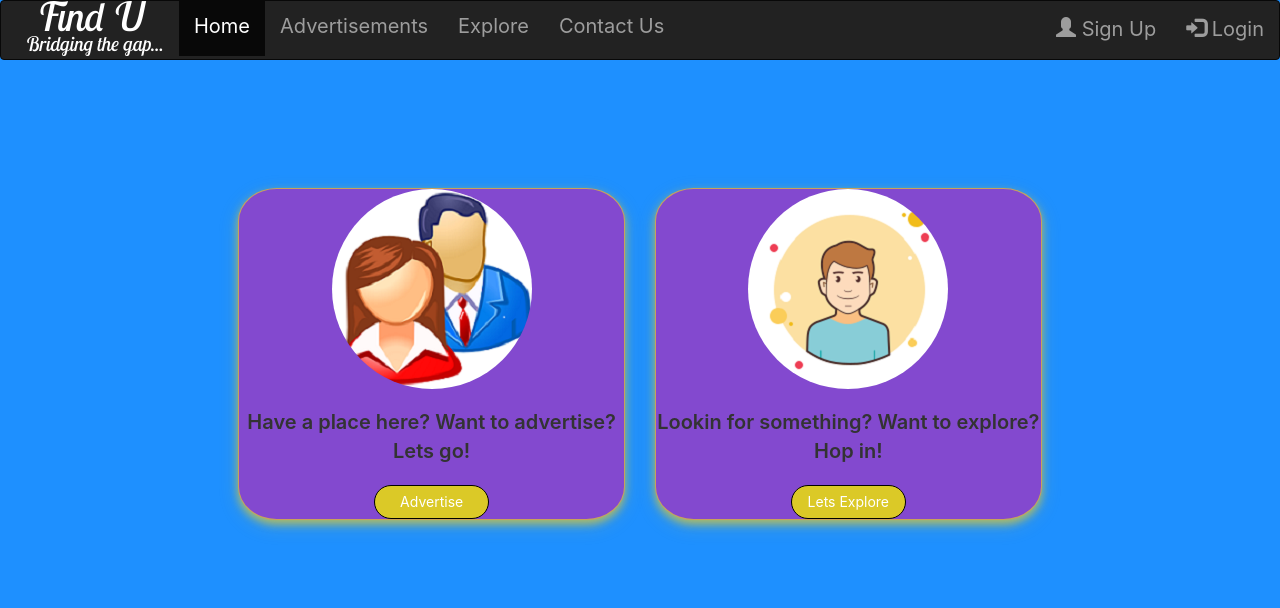
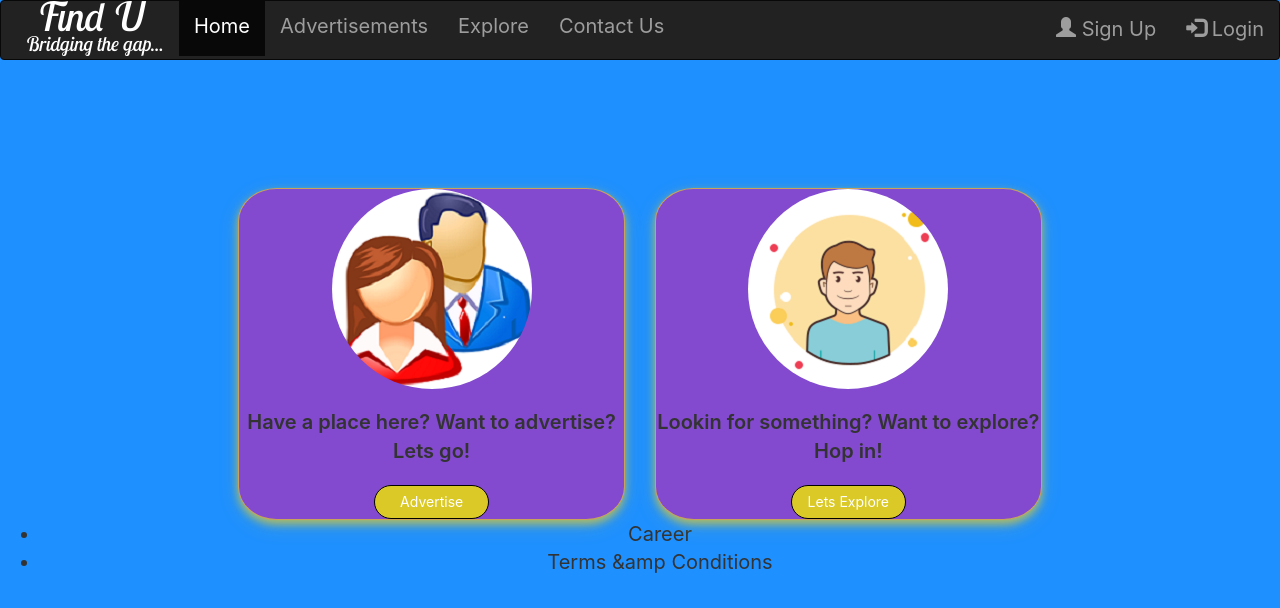
Before and after one commit to psk001/feedU, a React (Create React App) app: page / in a window 1280 px wide. Shown: the top 608 px of the page. Built offline with nearby package versions, Linux system fonts and the light colour scheme.

Commit message:
footer added

```diff
--- a/src/App.js
+++ b/src/App.js
@@ -1,12 +1,14 @@
 import './App.css';
 import Header from "./components/Header";
 import Body  from './components/Body';
+import Footer from './components/Footer';
 
 function App() {
   return (
     <div className="App">
       <Header/>
       <Body />
+      <Footer />
     </div>
   );
 }
--- a/src/components/Footer.js
+++ b/src/components/Footer.js
@@ -2,10 +2,11 @@ import React from 'react';
 
 export default function Footer(){
     return(
-        <div className="foot">
+        <footer className="fixed-bottom">
             <ul>
-                <li></li>
+                <li>Career</li>
+                <li>Terms &amp Conditions </li>
             </ul>
-        </div>
+        </footer>
     );
 }
```
